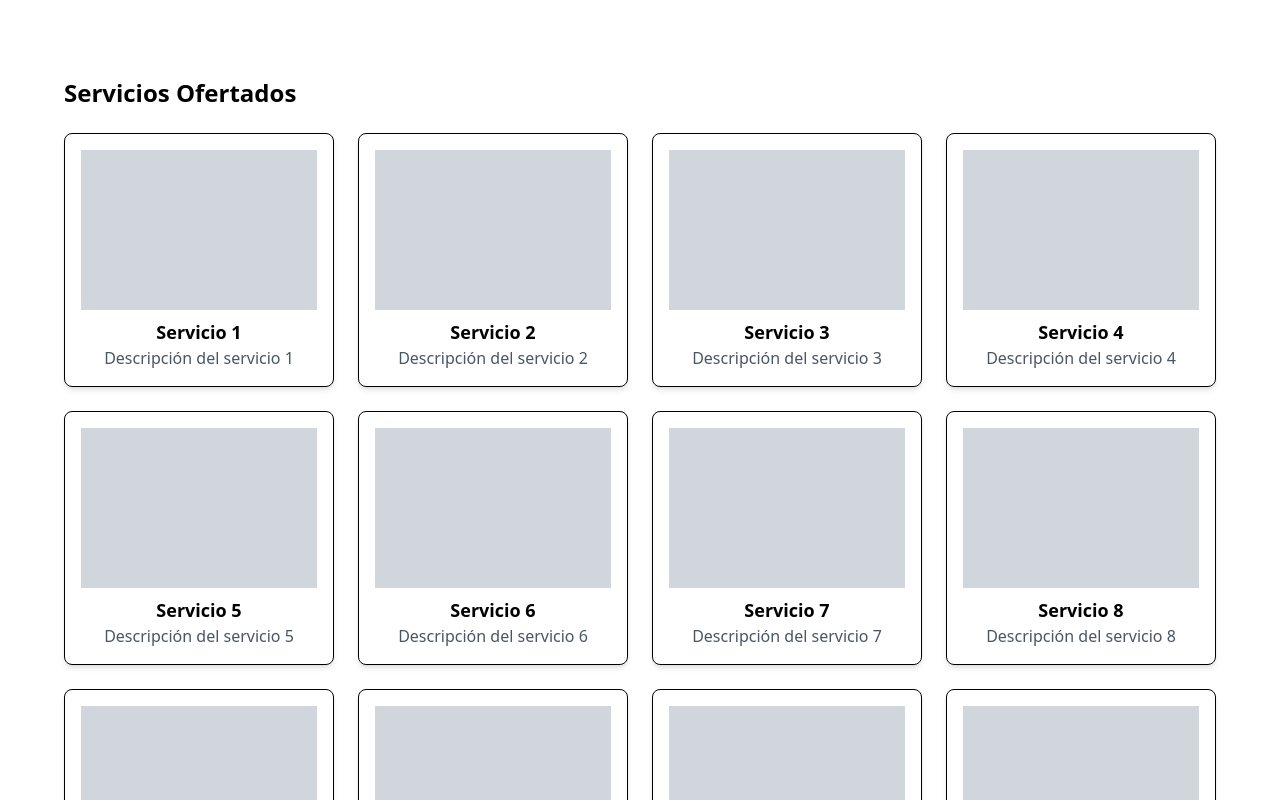
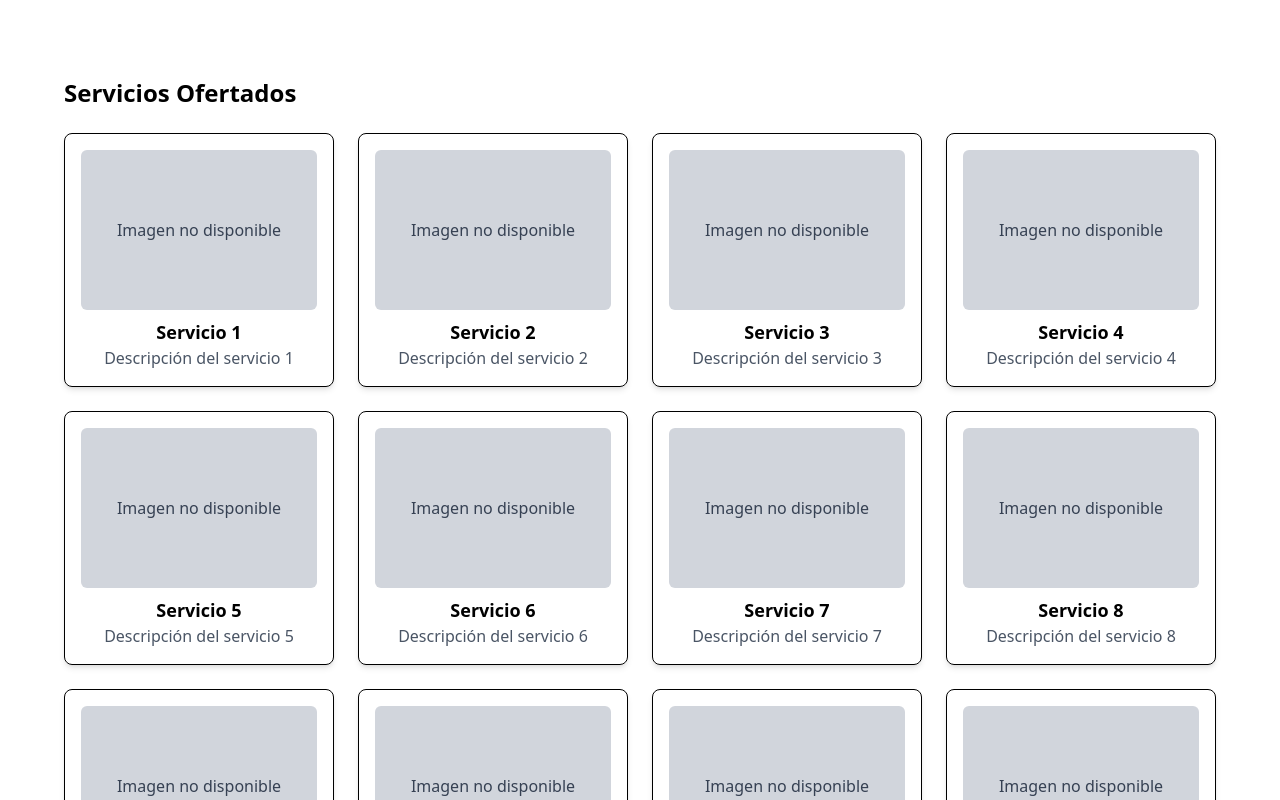
Before and after one commit to HackatonG14/colmena_FE, a React (Vite) app: page / in a window 1280 px wide. Shown: the part 620-1420 px from the top of the page. Built offline with nearby package versions, Linux system fonts and the light colour scheme.

Commit message:
create page AdDetails and add it root

```diff
--- a/src/components/AdCard.jsx
+++ b/src/components/AdCard.jsx
@@ -1,13 +1,21 @@
-const AdCard = ({ URLimage, title, description }) => {
-    return (
-      <div className="border rounded-lg shadow-md p-4 text-center">
-        <div className="w-full h-40 bg-gray-300 flex items-center justify-center">
-          <span className="text-gray-700">{URLimage}</span>
+import { Link } from "react-router-dom";
+
+const AdCard = ({ id, imageUrl, title, description }) => {
+  return (
+    <Link to={`/ad/${id}`} className="block">
+      <div className="border rounded-lg shadow-md p-4 text-center hover:shadow-lg transition">
+        <div className="w-full h-40 bg-gray-300 flex items-center justify-center rounded-md overflow-hidden">
+          {imageUrl ? (
+            <img src={imageUrl} alt={title} className="w-full h-full object-cover" />
+          ) : (
+            <span className="text-gray-700">Imagen no disponible</span>
+          )}
         </div>
-        <h3 className="text-lg font-semibold mt-2">{title}</h3>
+        <h3 className="text-lg font-semibold mt-2 text-black">{title}</h3>
         <p className="text-gray-600">{description}</p>
       </div>
-    );
-  };
+    </Link>
+  );
+};
 
-  export default AdCard;
+export default AdCard;
--- /dev/null
+++ b/src/pages/AdDetails.jsx
@@ -0,0 +1,44 @@
+import { useParams } from "react-router-dom";
+import Navbar from "../components/Navbar";
+import Footer from "../components/Footer";
+import AdDetailsCard from "../components/AdDetailsCard";
+import ContactForm from "../components/ContactForm";
+
+const mockAds = [
+  {
+    id: "1",
+    title: "Clases de Programación Web",
+    advertiser: "Juan Pérez",
+    date: "21 de marzo de 2025",
+    category: "Desarrollo",
+    description: "Ofrezco clases de desarrollo web con HTML, CSS y JavaScript.",
+    imageUrl: "https://via.placeholder.com/600",
+  },
+];
+
+const AdDetails = () => {
+  const { id } = useParams();
+  const ad = mockAds.find((ad) => ad.id === id) || {};
+
+  return (
+    <div className="min-h-screen flex flex-col">
+      <Navbar />
+      <main className="flex-grow py-10 px-4 md:px-8 lg:px-16">
+        {ad.title ? (
+          <div className="max-w-5xl mx-auto">
+            <AdDetailsCard ad={ad} />
+
+            <div className="mt-8">
+              <ContactForm onSubmit={(data) => console.log("Mensaje enviado:", data)} />
+            </div>
+          </div>
+        ) : (
+          <p className="text-center text-gray-600">Anuncio no encontrado.</p>
+        )}
+      </main>
+      <Footer />
+    </div>
+  );
+};
+
+export default AdDetails;
--- a/src/routes/AppRouter.jsx
+++ b/src/routes/AppRouter.jsx
@@ -1,6 +1,7 @@
 import { BrowserRouter as Router, Routes, Route } from "react-router-dom";
 import Home from "../pages/Home";
 import CreateAd from "../pages/CreateAd";
+import AdDetails from "../pages/AdDetails";
 
 const AppRouter = () => {
   return (
@@ -8,6 +9,7 @@ const AppRouter = () => {
       <Routes>
         <Route path="/" element={<Home />} />
         <Route path="/createAd" element={<CreateAd />} />
+        <Route path="/ad/:id" element={<AdDetails />} />
       </Routes>
     </Router>
   );
```
